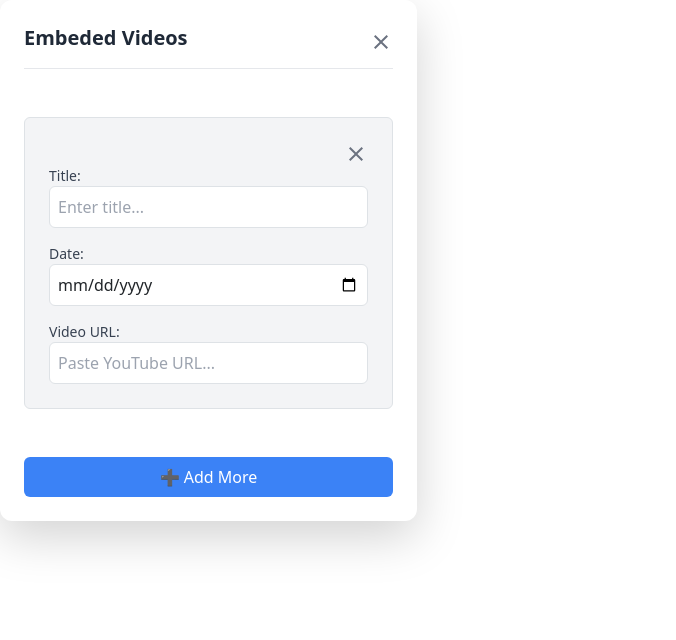
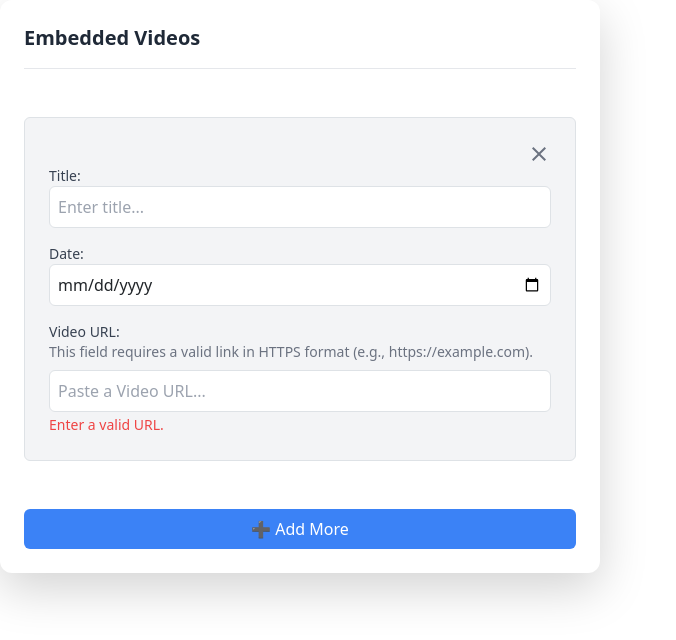
Before and after one commit to RajnishRy1/DEPComponents, a React (Vite) app: page /videosembed in a window 1280 px wide. Shown: the top 640 px of the page, without its empty margins (0-676 px from the left). Built offline with nearby package versions, Linux system fonts and the light colour scheme.

Commit message:
Pre leadership demo changes

```diff
--- a/src/Components/AppointmentReccurence.jsx
+++ b/src/Components/AppointmentReccurence.jsx
@@ -3,7 +3,7 @@ import CloseOutlinedIcon from "@mui/icons-material/CloseOutlined";
 import { Height } from "@mui/icons-material";
 
 const AppointmentRecurrence = ({}) => {
-  const allTimeZones = Intl.supportedValuesOf('timeZone');
+  const allTimeZones = Intl.supportedValuesOf("timeZone");
   // const [allTimeZones, setAllTimeZones] = useState([]);
   const [timeZones, setTimeZones] = useState(allTimeZones[0]);
   const [isRecurrence, setIsRecurrence] = useState(false);
@@ -76,7 +76,7 @@ const AppointmentRecurrence = ({}) => {
     };
     window.CustomElement.setValue(JSON.stringify(data));
     // setEventData(data);
-    alert('Event Date & Time Saved Successfully!');
+    alert("Event Date & Time Saved Successfully!");
   };
 
   if (!isOpen) return null;
@@ -97,12 +97,19 @@ const AppointmentRecurrence = ({}) => {
     );
   };
 
-  const timeOptions = Array.from({ length: 48 }, (_, i) => {
-    const hours = Math.floor(i / 2);
-    const minutes = i % 2 === 0 ? "00" : "30";
+  // const timeOptions = Array.from({ length: 48 }, (_, i) => {
+  //   const hours = Math.floor(i / 2);
+  //   const minutes = i % 2 === 0 ? "00" : "30";
+  //   const period = hours < 12 ? "AM" : "PM";
+  //   const formattedHour = hours % 12 === 0 ? 12 : hours % 12;
+  //   return `${formattedHour}:${minutes} ${period}`;
+  // });
+  const timeOptions = Array.from({ length: 96 }, (_, i) => {
+    const hours = Math.floor(i / 4); // Each hour has 4 slots (15 min each)
+    const minutes = (i % 4) * 15; // Minutes: 0, 15, 30, 45
     const period = hours < 12 ? "AM" : "PM";
     const formattedHour = hours % 12 === 0 ? 12 : hours % 12;
-    return `${formattedHour}:${minutes} ${period}`;
+    return `${formattedHour}:${minutes.toString().padStart(2, "0")} ${period}`;
   });
 
   const timeToMinutes = (time) => {
@@ -144,7 +151,7 @@ const AppointmentRecurrence = ({}) => {
       setIsValid(false);
     }
     setSelectedDate(value);
-  }
+  };
 
   useEffect(() => {
     if (window.CustomElement) {
@@ -341,7 +348,11 @@ const AppointmentRecurrence = ({}) => {
                         onChange={handleChange}
                       />
                     </label>
-                    {!isValid && <span className="text-red-500 text-sm">Enter a valid date (1-31).</span>}
+                    {!isValid && (
+                      <span className="text-red-500 text-sm">
+                        Enter a valid date (1-31).
+                      </span>
+                    )}
                   </div>
                 )}
               </div>
--- a/src/Components/VideosEmbed.jsx
+++ b/src/Components/VideosEmbed.jsx
@@ -1,10 +1,14 @@
 import PropTypes from "prop-types";
 import React, { useEffect, useState } from "react";
 import CloseOutlinedIcon from "@mui/icons-material/CloseOutlined";
+import { VideoDescriptionMessage } from "../utils/Constants";
 
 const VideosEmbed = ({ onClose }) => {
-  const [fields, setFields] = useState([{ title: "", date: "", url: "", embedId: "" }]);
+  const [fields, setFields] = useState([
+    { title: "", date: "", url: "", embedId: "" },
+  ]);
   const [isOpen, setIsOpen] = useState(true);
+  const [isValidUrl, setIsValidUrl] = useState(false);
 
   useEffect(() => {
     if (window.CustomElement) {
@@ -12,7 +16,9 @@ const VideosEmbed = ({ onClose }) => {
         window.CustomElement.init((element, context) => {
           let parsedValue = [];
           try {
-            parsedValue = element.value ? JSON.parse(element.value) : [{ title: "", date: "", url: "", embedId: "" }];
+            parsedValue = element.value
+              ? JSON.parse(element.value)
+              : [{ title: "", date: "", url: "", embedId: "" }];
           } catch (error) {
             console.error("Error parsing JSON:", error);
           }
@@ -20,7 +26,8 @@ const VideosEmbed = ({ onClose }) => {
         });
 
         setTimeout(() => {
-          const height = document.getElementById("yt_element")?.scrollHeight || 400;
+          const height =
+            document.getElementById("yt_element")?.scrollHeight || 400;
           window.CustomElement.setHeight(height);
         }, 200);
       } catch (e) {
@@ -32,7 +39,8 @@ const VideosEmbed = ({ onClose }) => {
   useEffect(() => {
     if (window.CustomElement) {
       try {
-        const height = document.getElementById("yt_element")?.scrollHeight || 400;
+        const height =
+          document.getElementById("yt_element")?.scrollHeight || 400;
         window.CustomElement.setHeight(height);
         window.CustomElement.setValue(JSON.stringify(fields));
       } catch (e) {
@@ -48,14 +56,20 @@ const VideosEmbed = ({ onClose }) => {
     if (name === "url") {
       let videoId;
       let embedUrl;
-      if(value.indexOf("vimeo") !== -1){
-        const {videoId,videoId2} = extractVimeoID(value);
-        embedUrl = videoId ? `https://player.vimeo.com/video/${videoId}?h=${videoId2}` : "";
+      if (isValidHttpsUrl(value)) {
+        setIsValidUrl(true);
+      } else {
+        setIsValidUrl(false);
       }
-      else{
-      videoId = extractYouTubeID(value);
-      embedUrl = videoId ? `https://www.youtube.com/embed/${videoId}` : "";
 
+      if (value.indexOf("vimeo") !== -1) {
+        const { videoId, videoId2 } = extractVimeoID(value);
+        embedUrl = videoId
+          ? `https://player.vimeo.com/video/${videoId}?h=${videoId2}`
+          : "";
+      } else {
+        videoId = extractYouTubeID(value);
+        embedUrl = videoId ? `https://www.youtube.com/embed/${videoId}` : "";
       }
       newFields[index]["embedId"] = embedUrl || "";
     }
@@ -88,6 +102,11 @@ const VideosEmbed = ({ onClose }) => {
     return match ? match[1] : null;
   };
 
+  function isValidHttpsUrl(url) {
+    const regex = /^https:\/\/(www\.)?[\w-]+(\.[\w-]+)+([/?#].*)?$/;
+    return regex.test(url);
+  }
+
   // const extractVimeoID = (url) => {
   //   const regex = /vimeo\.com\/(\d+)/;
   //   const match = url.match(regex);
@@ -99,28 +118,41 @@ const VideosEmbed = ({ onClose }) => {
     const match = url.match(regex);
 
     if (match) {
-        const videoId = match[1];  // First ID (video ID)
-        const videoId2 = match[2]; // Second ID (hash)
-        return { videoId, videoId2 };
+      const videoId = match[1]; // First ID (video ID)
+      const videoId2 = match[2]; // Second ID (hash)
+      return { videoId, videoId2 };
     }
     return { videoId: null, videoId2: null };
-}
+  }
 
   return (
-    <div id="yt_element" className="rounded-xl p-6 w-[417px] bg-white shadow-lg flex flex-col">
+    <div
+      id="yt_element"
+      className="rounded-xl p-6 w-[600px] bg-white shadow-lg flex flex-col"
+    >
       <div className="w-full flex justify-between items-center border-b pb-2">
-        <h2 className="text-xl font-semibold text-gray-800">Embeded Videos</h2>
-        <CloseOutlinedIcon className="cursor-pointer text-gray-500 hover:text-red-500" onClick={handleClose} />
+        <h2 className="text-xl font-semibold text-gray-800">Embedded Videos</h2>
+        {/* <CloseOutlinedIcon
+          className="cursor-pointer text-gray-500 hover:text-red-500"
+          onClick={handleClose}
+        /> */}
       </div>
 
       <div className="mt-5">
         {fields.map((field, index) => (
-          <div key={index} className="border p-4 rounded-md mb-4 bg-gray-100 relative">
+          <div
+            key={index}
+            className="border p-4 rounded-md mb-4 bg-gray-100 relative"
+          >
             <div className="w-full flex justify-end">
-              <CloseOutlinedIcon className="cursor-pointer text-gray-500 hover:text-red-500" onClick={() => removeField(index)} />
+              <CloseOutlinedIcon
+                className="cursor-pointer text-gray-500 hover:text-red-500"
+                onClick={() => removeField(index)}
+              />
             </div>
-
-            <label className="block text-sm font-medium text-gray-700">Title:</label>
+            <label className="block text-sm font-medium text-gray-700">
+              Title:
+            </label>
             <input
               type="text"
               name="title"
@@ -129,8 +161,9 @@ const VideosEmbed = ({ onClose }) => {
               onChange={(e) => handleChange(index, e)}
               placeholder="Enter title..."
             />
-
-            <label className="block text-sm font-medium text-gray-700 mt-3">Date:</label>
+            <label className="block text-sm font-medium text-gray-700 mt-3">
+              Date:
+            </label>
             <input
               type="date"
               name="date"
@@ -139,17 +172,24 @@ const VideosEmbed = ({ onClose }) => {
               onChange={(e) => handleChange(index, e)}
               max={new Date().toISOString().split("T")[0]}
             />
-
-            <label className="block text-sm font-medium text-gray-700 mt-3">Video URL:</label>
+            <label className="block text-sm font-medium text-gray-700 mt-3">
+              Video URL:
+            </label>
+            <p className="text-gray-500 text-sm mb-2">
+              {VideoDescriptionMessage}
+            </p>{" "}
+            {/* Description placed below the label */}
             <input
               type="text"
               name="url"
               className="border rounded-md p-2 w-full"
               value={field.url}
               onChange={(e) => handleChange(index, e)}
-              placeholder="Paste YouTube URL..."
+              placeholder="Paste a Video URL..."
             />
-
+            {!isValidUrl && (
+              <span className="text-red-500 text-sm">Enter a valid URL.</span>
+            )}{" "}
             {field.embedId && (
               <div className="mt-4">
                 <iframe
@@ -159,7 +199,7 @@ const VideosEmbed = ({ onClose }) => {
                   frameBorder="0"
                   allow="accelerometer; autoplay; clipboard-write; encrypted-media; gyroscope; picture-in-picture"
                   allowFullScreen
-                  title={`Embedded youtube ${index}`}
+                  title={`Embedded video ${index}`}
                 />
               </div>
             )}
@@ -167,7 +207,10 @@ const VideosEmbed = ({ onClose }) => {
         ))}
       </div>
 
-      <button onClick={addField} className="mt-4 bg-blue-500 text-white px-4 py-2 rounded-md hover:bg-blue-600 w-full">
+      <button
+        onClick={addField}
+        className="mt-4 bg-blue-500 text-white px-4 py-2 rounded-md hover:bg-blue-600 w-full"
+      >
         ➕ Add More
       </button>
     </div>
--- /dev/null
+++ b/src/utils/Constants.js
@@ -0,0 +1,2 @@
+
+export const VideoDescriptionMessage = "This field requires a valid link in HTTPS format (e.g., https://example.com).";
```
Also changed, not shown: src/Components/IFrame.jsx (+9 -0 lines).
